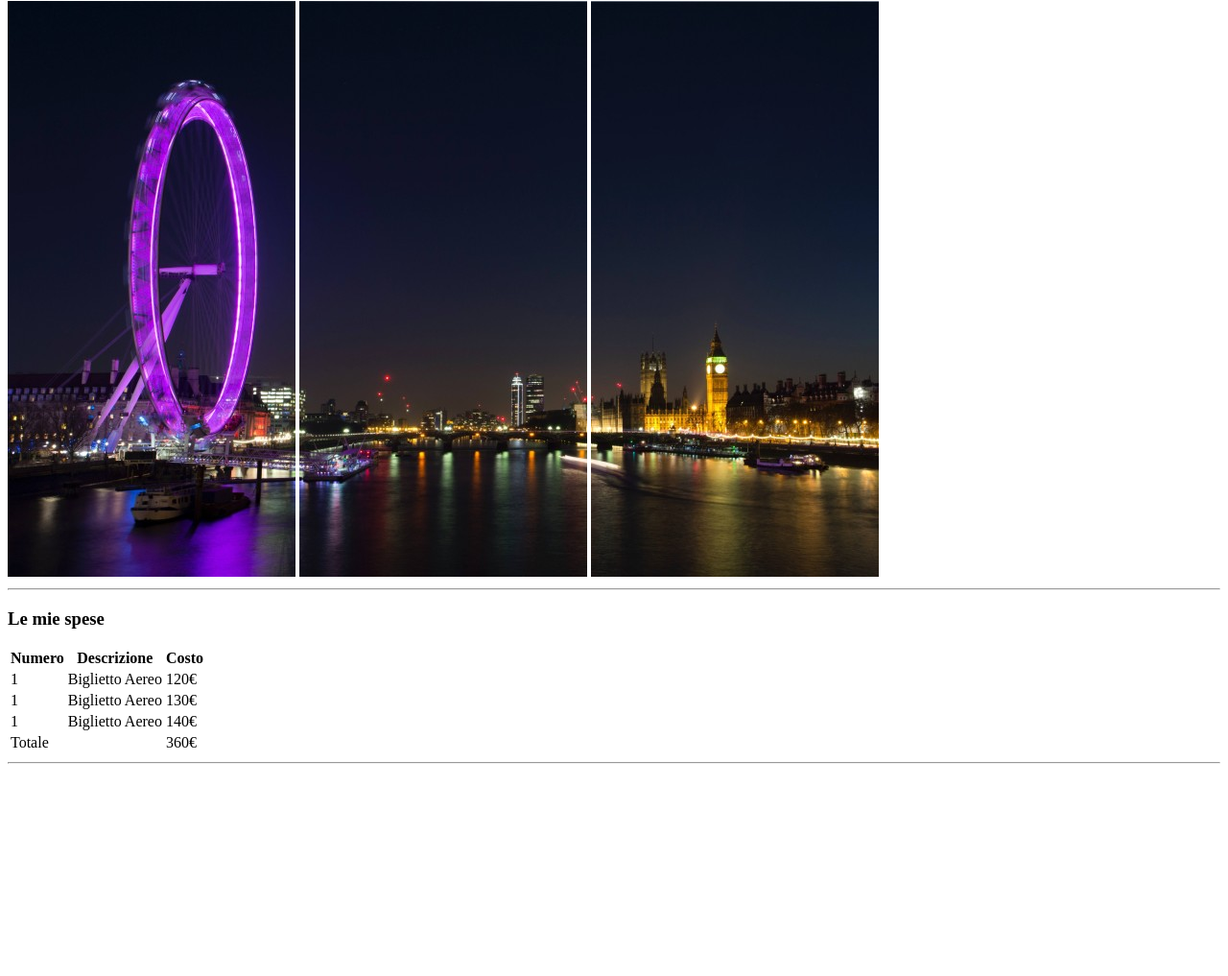
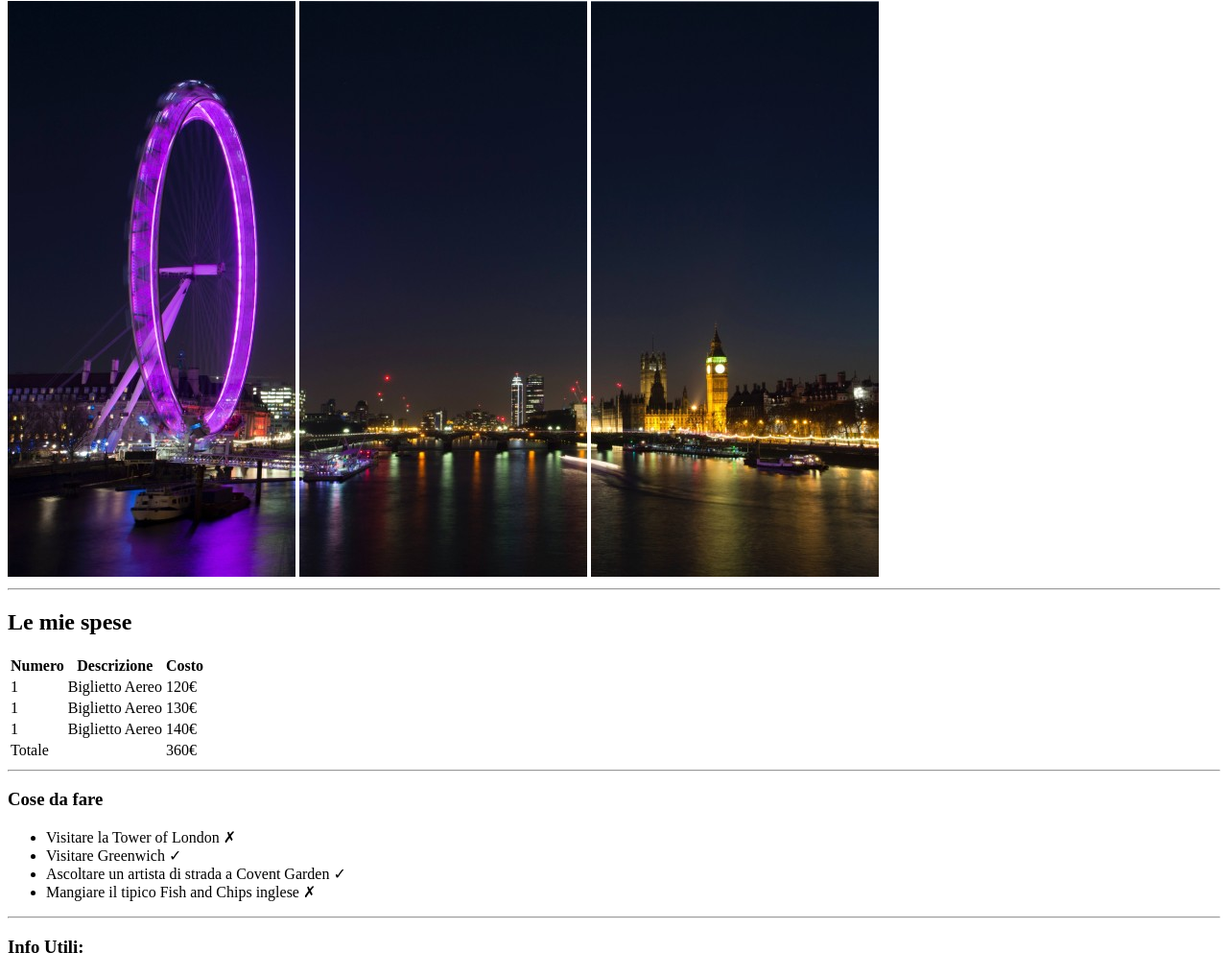
Before and after one commit to afablelorenz/html-london-trip, a plain HTML site: page index.html in a window 1280 px wide. Shown: the part 79-1096 px from the top of the page at 96% size. Before the commit the page ends 883 px from the top, so only its background shows below. Drawn offline with Linux system fonts and the light colour scheme.

Commit message:
Created 'Cose da Fare'

```diff
--- a/index.html
+++ b/index.html
@@ -22,7 +22,7 @@
         </header>
         <main>
             <section>
-                <h3>Le mie spese</h3>
+                <h2>Le mie spese</h2>
                 <table>
                     <tr>
                         <th>Numero</th>
@@ -52,6 +52,22 @@
                 </table>
                 <hr>
             </section>
+            <section>
+                <h3>Cose da fare</h3>
+                <ul>
+                    <li>Visitare la Tower of London &#10007;</li>
+                    <li>Visitare Greenwich &#10003;</li>
+                    <li>Ascoltare un artista di strada a Covent Garden &#10003;</li>
+                    <li>Mangiare il tipico Fish and Chips inglese &#10007;</li>
+                </ul>
+                <hr>
+            </section>
+            <section>
+                <h3>Info Utili:</h3>
+                <ol>
+
+                </ol>
+            </section>
         </main>
         <script src="" async defer></script>
     </body>
```
